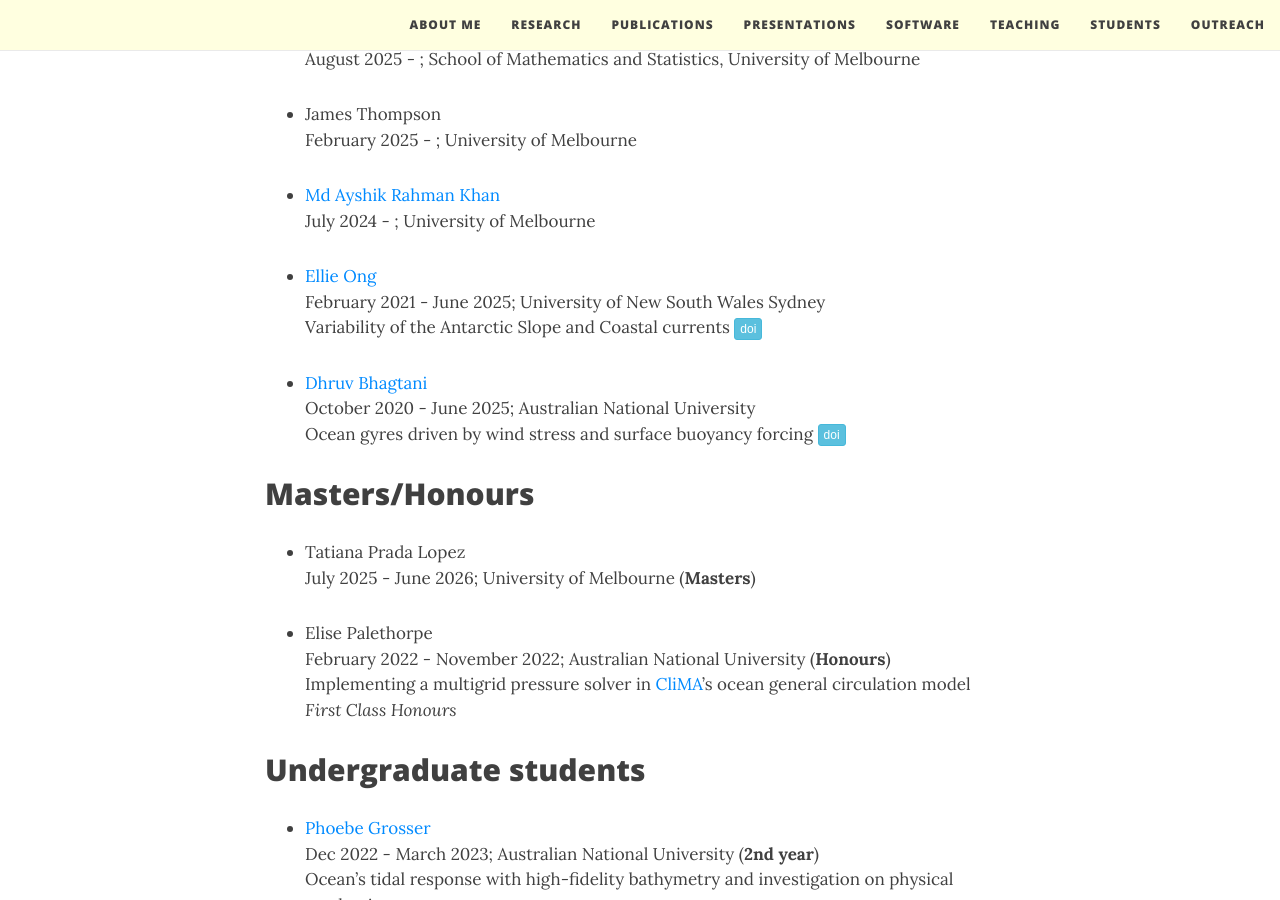
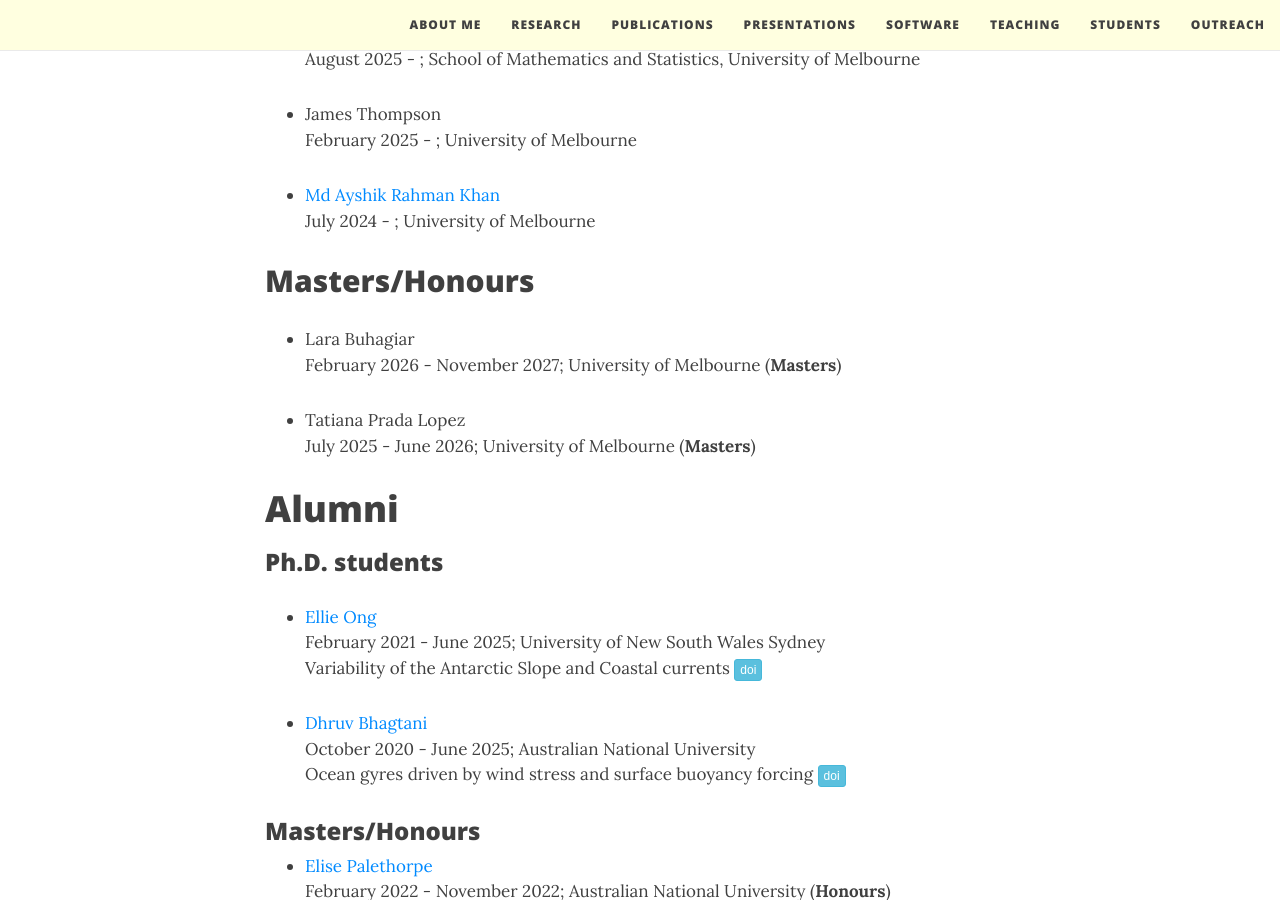
Before and after one commit to navidcy/navidcy.github.io, a Jekyll site: the page built from students.md, in a window 1280 px wide and 900 px high, scrolled down 369 px. Built offline with Jekyll 4.4.1, drawn with Linux system fonts in a browser that asks for light colours; nearby versions of some CDN libraries; some of the changed lines change nothing that is shown.

Commit message:
add websites + split to current & alumni

```diff
--- a/students.md
+++ b/students.md
@@ -22,6 +22,19 @@ title: Students
   July 2024 - ; University of Melbourne
 
 
+## Masters/Honours
+
+- Lara Buhagiar<br />
+  February 2026 - November 2027; University of Melbourne (**Masters**) <br/>
+
+
+- Tatiana Prada Lopez <br/>
+  July 2025 - June 2026; University of Melbourne (**Masters**) <br/>
+
+
+# Alumni
+
+### Ph.D. students
 - [Ellie Ong][ellie-website]{:target="_blank"}<br/>
   February 2021 - June 2025; University of New South Wales Sydney<br/>
   Variability of the Antarctic Slope and Coastal currents [<span class="btn btn-info btn-xs{{end}}" style="font-family:sans-serif;">doi</span>](https://doi.org/10.26190/unsworks/31214)
@@ -31,18 +44,15 @@ title: Students
   October 2020 - June 2025; Australian National University <br/>
   Ocean gyres driven by wind stress and surface buoyancy forcing [<span class="btn btn-info btn-xs{{end}}" style="font-family:sans-serif;">doi</span>](https://doi.org/10.25911/ATMF-QH58)
 
-## Masters/Honours
+### Masters/Honours
 
-- Tatiana Prada Lopez <br/>
-  July 2025 - June 2026; University of Melbourne (**Masters**) <br/>
-
-
-- Elise Palethorpe <br/>
+- [Elise Palethorpe][elise-website] <br/>
   February 2022 - November 2022; Australian National University (**Honours**) <br/>
   Implementing a multigrid pressure solver in [CliMA][clima]{:target="_blank"}’s ocean general circulation model<br/>
   _First Class Honours_
 
-## Undergraduate students
+
+### Undergraduate students
 
 - [Phoebe Grosser][phoebe-github]{:target="_blank"} <br/>
   Dec 2022 - March 2023; Australian National University (**2nd year**) <br/>
@@ -60,11 +70,11 @@ title: Students
   February 2022 - June 2022; Australian National University (**2nd year**) <br/>
   Predicting cyclone genesis, trajectory, and intensity with machine learning
 
-- Elise Palethorpe <br/>
+- [Elise Palethorpe][elise-website] <br/>
   July 2020 - November 2020; Australian National University (**2nd year**) <br/>
   Numerical methods for partial differential equations: high-order accurate weighted essentially non-oscillatory (WENO) schemes
 
-- Fabian Antonio Circelli <br/>
+- [Fabian Antonio Circelli][fabian-website] <br/>
   November 2019 - February 2020; Australian National University (**3rd year**) <br/>
   Fourier-based pseudospectral methods for solving partial differential equations
 
@@ -73,6 +83,8 @@ title: Students
 [brodie-website]: https://www.brodieellis.com
 [ellie-website]: https://ongqingyee.github.io
 [dhruv-website]: https://geosciences.princeton.edu/people/dhruv-bhagtani
+[elise-website]: https://comp.anu.edu.au/people/elise-palethorpe/
+[fabian-website]: https://fabian.owlstown.net
 [oliver-github]: https://github.com/OliverBalfour
 [jack-github]: https://github.com/jackmiller2003
 [phoebe-github]: https://github.com/pgrosser1
```
